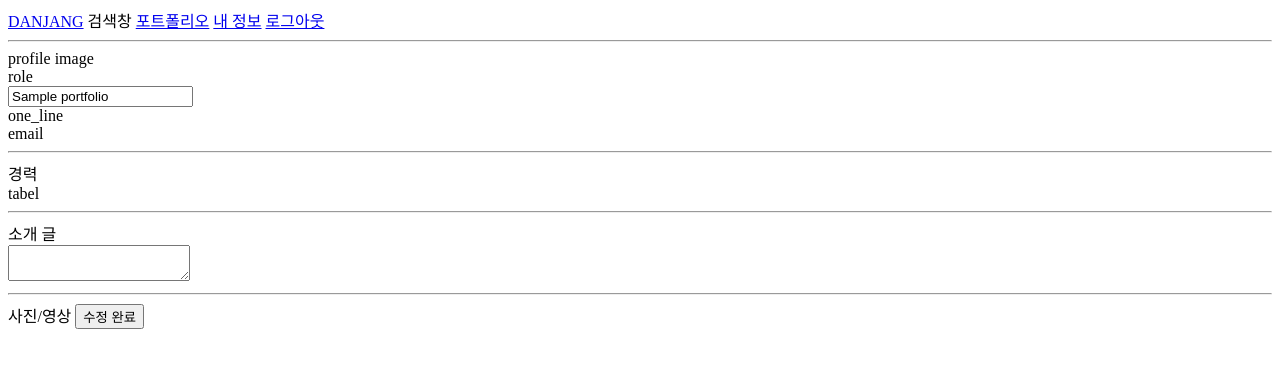
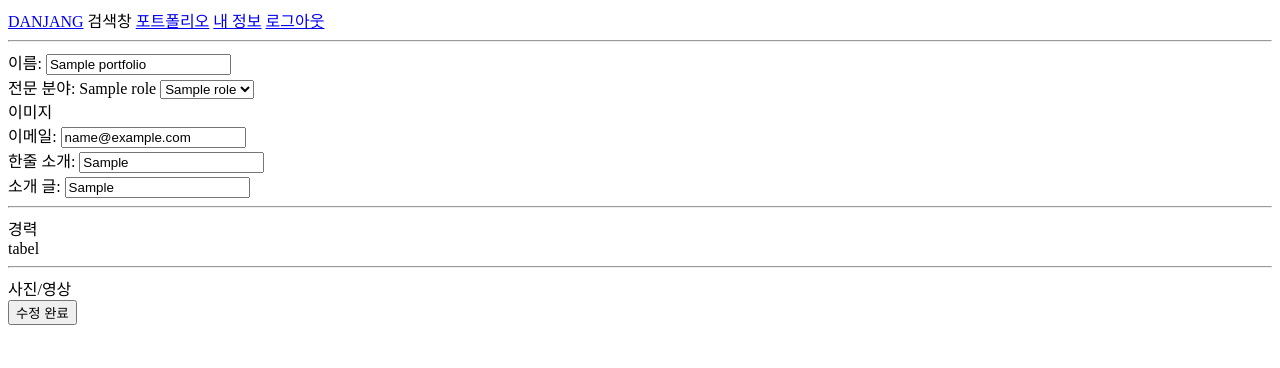
Before and after one commit to 2024-HERETHON/2024-Herethon-16, a Django app: page /update_myportfolio/ in a window 1280 px wide. Shown: the top 368 px of the page. Run offline with Django 5.2, Linux system fonts and the light colour scheme; a user stored in the database is signed in; tables that the repository leaves empty hold one stand-in row (values such as "Sample post").

Commit message:
마이페이지 수정 이미지, 경력, 사진/영상 외 완성

```diff
--- a/danjang_prj/accounts/templates/accounts/create_myportfolio.html
+++ b/danjang_prj/accounts/templates/accounts/create_myportfolio.html
@@ -9,7 +9,7 @@
     <form method="POST" action="{% url 'accounts:create_myportfolio' %}" enctype="multipart/form-data">
         {% csrf_token %}
         이름: <input type="text" name="name"><br>
-        역할: <select name="role">
+        전문 분야: <select name="role">
             {% for role in roles %}
             <option value="{{ role.id }}">{{ role.name }}</option>
             {% endfor %}
--- a/danjang_prj/accounts/templates/accounts/update_myportfolio.html
+++ b/danjang_prj/accounts/templates/accounts/update_myportfolio.html
@@ -1,3 +1,4 @@
+
 <!DOCTYPE html>
 <html lang="en">
 <head>
@@ -13,21 +14,27 @@
     <a href="{% url 'accounts:mypage' %}">내 정보</a>
     <a href="{% url 'accounts:logout' %}">로그아웃</a>
     <hr>
-    <form method="POST">
+    <form method="POST" action="{% url 'accounts:update_myportfolio' %}">
     {% csrf_token %}
-    profile image<br>
-    role<br>
-    <input type="text" value="{{ myportfolio.name }}" name="name" id="name"><br>
-    one_line<br>
-    email<br>
+    이름: <input type="text" value="{{ myportfolio.name }}" name="name" id="name"><br>
+    전문 분야:
+    {% for role in myportfolio.role.all %}
+    {{ role.name }}
+    {% endfor %}
+    <select name="role">
+        {% for role in roles %}
+        <option value="{{ role.id }}">{{ role.name }}</option>
+        {% endfor %}
+    </select><br>
+    이미지<br>
+    이메일: <input type="text" value="{{ myportfolio.email }}" name="email" id="email"><br>
+    한줄 소개: <input type="text" value="{{ myportfolio.one_line }}" name="one_line" id="one_line"><br>
+    소개 글: <input type="text" value="{{ myportfolio.intro }}" name="intro" id="intro"><br>
     <hr>
     경력<br>
     tabel<br>
     <hr>
-    소개 글<br>
-    <textarea></textarea>
-    <hr>
-    사진/영상
+    사진/영상<br>
     <input type="submit" value="수정 완료" />
     </form>
 </body>
--- a/danjang_prj/accounts/views.py
+++ b/danjang_prj/accounts/views.py
@@ -97,13 +97,25 @@ def create_my_career(request, portfolio_id):
 def update_myportfolio(request):
     if request.method == "GET":
         myportfolio = Portfolio.objects.get(user=request.user)
-        return render(request, 'accounts/update_myportfolio.html', {'myportfolio': myportfolio})
+        roles = Role.objects.all()
+        return render(request, 'accounts/update_myportfolio.html', {'myportfolio': myportfolio, 'roles': roles})
     elif request.method == "POST":
         myportfolio = Portfolio.objects.get(user=request.user)
-        myportfolio.name = request.POST['name']
+        myportfolio.name = request.POST.get('name')
+        #전문 분야
+        role_ids = request.POST.getlist('role')
+        role_list = [get_object_or_404(Role, id=role_id) for role_id in role_ids]
+        myportfolio.role.set(role_list)
+
+        #이미지
+        myportfolio.email = request.POST.get('email')
+        myportfolio.one_line = request.POST.get('one_line')
+        myportfolio.intro = request.POST.get('intro')
+
+
 
         myportfolio.save()
-        return redirect('accounts:update_myportfolio', id)
+        return redirect('accounts:update_myportfolio')
 
 
 def mylove(request):
```
Also changed, not shown: danjang_prj/accounts/templates/accounts/login.html (line endings or trailing spaces).
